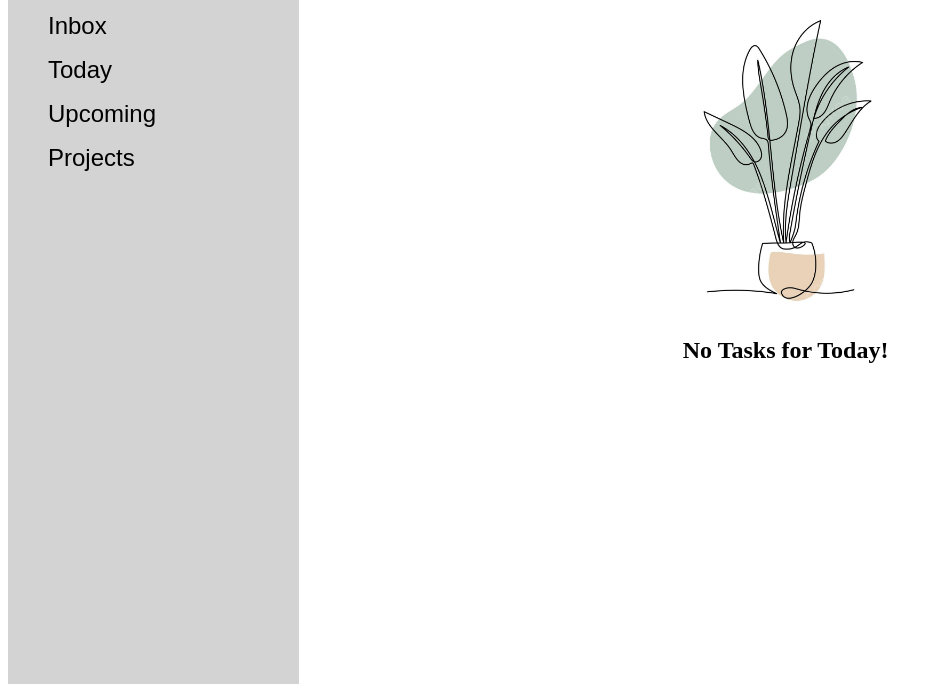
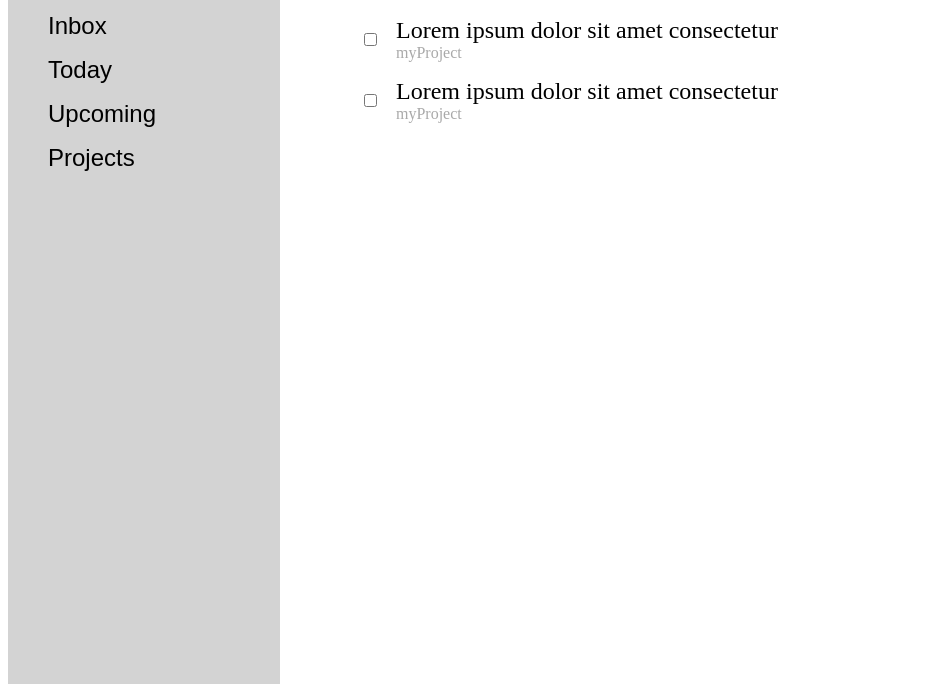
Before and after one commit to DaveyNavy/todo-list, a website built with webpack: page src/index.html in a window 1280 px wide. Shown: the part 124-816 px from the top of the page, without its empty margins (0-942 px from the left). Built offline with nearby package versions, Linux system fonts and the light colour scheme.

Commit message:
Add tasks with current date to Today tab

```diff
--- a/src/display-todo.js
+++ b/src/display-todo.js
@@ -43,7 +43,7 @@ export function displayToDo(todo) {
     const form = document.createElement("form");
     todo.getChecklist().forEach((element, index) => {
         const checklistDiv = document.createElement("div");
-        checklistDiv.classList.add("todo-item-checklist-item");
+        checklistDiv.classList.add("checklist-item");
 
         const label = document.createElement("label");
         label.setAttribute("for", "item" + index);
@@ -67,7 +67,7 @@ export function displayToDo(todo) {
 
         form.appendChild(checklistDiv);
     });
-    form.classList.add("todo-item-checklist");
+    form.classList.add("item-checklist");
     div.appendChild(form);
 
 
--- a/src/index.js
+++ b/src/index.js
@@ -7,8 +7,19 @@ import { today } from "./today.js"
 
 let myToDo = new ToDoItem("Wash Dishes", "Lorem ipsum dolor sit amet consectetur adipisicing elit. Atque dolore earum delectus dignissimos eveniet rerum aspernatur soluta dolor molestiae nemo similique iste voluptatibus quae vero ut, necessitatibus iure ex assumenda.",
     "12/17/24", "High", ['Lorem ipsum dolor sit amet consectetur adipisicing elit.', 'Lorem ipsum dolor sit amet consectetur adipisicing elit.', 'Lorem ipsum dolor sit amet consectetur adipisicing elit.']);
+let a = new ToDoItem("Lorem ipsum dolor sit amet consectetur", "myProject", "xx", new Date(), "high", []);
+let b = new ToDoItem("tLorem ipsum dolor sit amet consectetur adipisicing elitwo", "myProject", "yy", new Date(2024, 11, 20), "high", []);
+
+let projectList = new ProjectList();
+let project = new Project();
+project.addTask(a);
 
 
-let projectList = new ProjectList();
+
+project.addTask(b);
+
+project.addTask(a);
+projectList.addProject(project);
+console.log(projectList);
 
 today(projectList);
--- a/src/project.js
+++ b/src/project.js
@@ -1,9 +1,12 @@
 import { ToDoItem } from "./todo-item";
 
 export class Project {
+    name;
     taskList;
 
-    constructor() {
+
+    constructor(name) {
+        this.name = name;
         this.taskList = new Array();
     }
 
@@ -24,4 +27,10 @@ export class Project {
     getTaskNames() {
         return this.taskList.map(item => item.getTitle());
     }
+
+    getTasksOnDate(date) {
+        return this.taskList.filter(item => {
+            return item.getDate().getMonth() == date.getMonth() && item.getDate().getDate() == date.getDate();
+        })
+    }
 }
--- a/src/styles.css
+++ b/src/styles.css
@@ -37,7 +37,7 @@ li:hover {
 
 .content {
     flex: 4;
-    padding: 2rem;
+    padding: 3rem 5rem;
 }
 
 .todo-item {
@@ -77,20 +77,41 @@ circle-progress::part(circle) {
     border-bottom: 1px solid black;
 }
 
-.todo-item-checklist {
+.item-checklist {
     display: flex;
     flex-direction: column;
     gap: 0.5rem;
 }
 
-.todo-item-checklist-item {
+.checklist-item {
     display: flex;
     gap: 1rem;
 }
 
 
 .today {
-    position: relative;
+    display: flex;
+    flex-direction: column;
+    gap: 1rem;
+}
+
+.today-title {
+    margin: 1rem 0;
+}
+
+.today-item-checklist {
+    display: flex;
+    gap: 1rem;
+    flex-direction: column;
+}
+
+.today-checklist-item {
+    font-size: 1.5rem;
+}
+
+.today-checklist-item > div > p {
+    font-size: 1rem;
+    color: darkgray;
 }
 
 .image-div {
--- a/src/today.js
+++ b/src/today.js
@@ -1,4 +1,5 @@
 import plant from "./images/plant.png";
+import { displayToDo } from "./display-todo";
 
 export function today(projectList) {
     const container = document.querySelector(".content");
@@ -16,7 +17,49 @@ export function today(projectList) {
     div.appendChild(titleDiv);
 
 
-    if (projectList.getProjectList().length == 0) {
+    let totalTodayTasks = 0;
+    const form = document.createElement("form");
+    form.classList.add("today-item-checklist");
+
+    projectList.getProjectList().forEach(element => {
+        const todayTasks = element.getTasksOnDate(new Date());
+
+        todayTasks.forEach((e, index) => {
+            const checklistDiv = document.createElement("div");
+            checklistDiv.classList.add("checklist-item");
+            checklistDiv.classList.add("today-checklist-item");
+
+
+
+            const label = document.createElement("label");
+            label.setAttribute("for", "item" + index);
+            label.textContent = e.getTitle();
+
+            const input = document.createElement("input");
+            input.setAttribute("type", "checkbox");
+            input.setAttribute("name", "item" + index);
+
+            const projectName = document.createElement("p");
+            projectName.textContent = e.getProjectName();
+
+            checklistDiv.appendChild(input);
+
+            const d = document.createElement("div");
+
+            d.appendChild(label);
+            d.appendChild(projectName);
+
+            checklistDiv.appendChild(d);
+            form.appendChild(checklistDiv);
+
+            totalTodayTasks++;
+        })
+
+    });
+    div.appendChild(form);
+
+
+    if (totalTodayTasks == 0) {
         const imageDiv = document.createElement("div");
         imageDiv.classList.add("image-div");
 
@@ -31,5 +74,6 @@ export function today(projectList) {
         imageDiv.append(text);
         div.appendChild(imageDiv);
     }
+
     container.appendChild(div);
 }
--- a/src/todo-item.js
+++ b/src/todo-item.js
@@ -1,14 +1,16 @@
 export class ToDoItem {
     title;
+    projectName;
     description;
-    dueDate;
+    date;
     priority;
     checklist;
 
-    constructor(title, description, dueDate, priority, checklist) {
+    constructor(title, projectName, description, date, priority, checklist) {
         this.title = title;
+        this.projectName = projectName;
         this.description = description;
-        this.dueDate = dueDate;
+        this.date = date;
         this.priority = priority;
         this.checklist = checklist;
     }
@@ -21,6 +23,14 @@ export class ToDoItem {
         this.title = title;
     }
 
+    getProjectName() {
+        return this.projectName;
+    }
+
+    setProjectName(projectName) {
+        this.projectName = projectName;
+    }
+
     getDescription() {
         return this.description;
     }
@@ -29,12 +39,12 @@ export class ToDoItem {
         this.description = description;
     }
 
-    getDueDate() {
-        return this.dueDate;
+    getDate() {
+        return this.date;
     }
 
-    setDueDate(dueDate) {
-        this.dueDate = dueDate;
+    setDate(date) {
+        this.date = date;
     }
 
     getPriority() {
```
